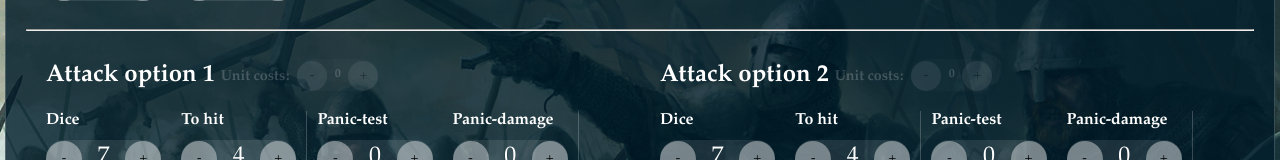
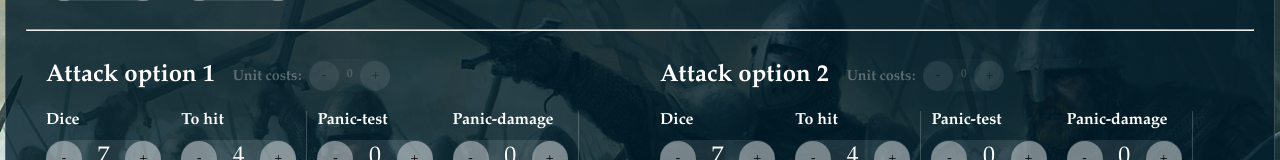
Before and after one commit to Chris-something/asoiaf-damage-tester, an Angular app: page / in a window 1280 px wide. Shown: the part 161-321 px from the top of the page. Built offline with nearby package versions, Linux system fonts and the light colour scheme.

Commit message:
Added unit cost to calculate efficiency (styling) #3

```diff
--- a/src/app/attacker-settings-small/attacker-settings.component.html
+++ b/src/app/attacker-settings-small/attacker-settings.component.html
@@ -1,8 +1,8 @@
 <div [formGroup]="attackerForm">
     <div class="box">
         <h2>
-            <ng-content></ng-content>
-            <small [style.opacity]="pointCost.value > 0 ? 1 : .2">
+            <ng-content></ng-content>&nbsp;
+            <small [style.opacity]="pointCost.value > 0 ? 1 : .3">
                 Unit costs:&nbsp;
             </small>
             <span class="il" [style.opacity]="pointCost.value > 0 ? 1 : .2">
```
